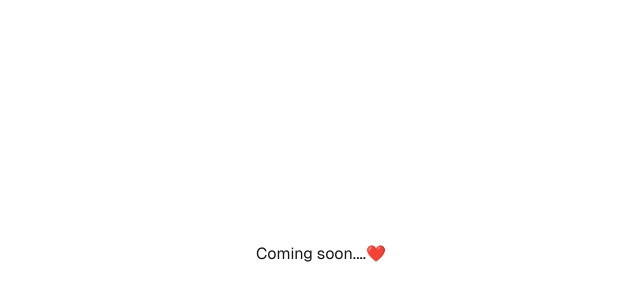
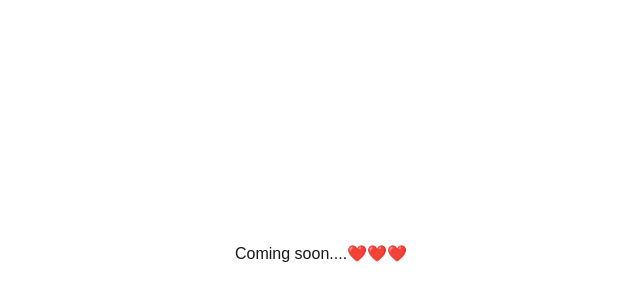
Before and after one commit to RohullahSoroush/rohullah-portfolio, a Next.js app: page / in a window 1280 px wide. Shown: the part 146-446 px from the top of the page, without its empty margins (319-959 px from the left). Built offline with nearby package versions, Linux system fonts and the light colour scheme.

Commit message:
added neccessary folders and cleaned code a bit

```diff
--- /dev/null
+++ b/src/app/404.tsx
@@ -0,0 +1,12 @@
+const Custom404 = () => {
+  return (
+    <div className="flex flex-col items-center justify-center h-screen">
+      <h1 className="text-5xl font-bold">404 - Page Not Found</h1>
+      <p className="mt-4">
+        Sorry, the page you are looking for does not exist.
+      </p>
+    </div>
+  );
+};
+
+export default Custom404;
--- /dev/null
+++ b/src/app/about/page.tsx
@@ -0,0 +1,7 @@
+export default function About() {
+  return (
+    <div>
+      <h1>You are welcome to About Page.</h1>
+    </div>
+  );
+}
--- a/src/app/layout.tsx
+++ b/src/app/layout.tsx
@@ -1,17 +1,5 @@
 import type { Metadata } from "next";
-import localFont from "next/font/local";
 import "./globals.css";
-
-const geistSans = localFont({
-  src: "./fonts/GeistVF.woff",
-  variable: "--font-geist-sans",
-  weight: "100 900",
-});
-const geistMono = localFont({
-  src: "./fonts/GeistMonoVF.woff",
-  variable: "--font-geist-mono",
-  weight: "100 900",
-});
 
 export const metadata: Metadata = {
   title: "Rohullah Mohammadi",
@@ -20,15 +8,13 @@ export const metadata: Metadata = {
 
 export default function RootLayout({
   children,
-}: Readonly<{
+}: {
   children: React.ReactNode;
-}>) {
+}) {
   return (
     <html lang="en">
-      <body
-        className={`${geistSans.variable} ${geistMono.variable} antialiased`}
-      >
-        {children}
+      <body>
+        <main>{children}</main>
       </body>
     </html>
   );
--- a/src/app/page.tsx
+++ b/src/app/page.tsx
@@ -1,7 +1,7 @@
 export default function Home() {
   return (
     <div className="flex items-center justify-center min-h-screen font-[family-name:var(--font-geist-sans)]">
-      <h1>Coming soon....❤️</h1>
+      <h1>Coming soon....❤️❤️❤️</h1>
     </div>
   );
 }
```
Also changed, not shown: src/app/fonts/GeistMonoVF.woff (deleted), src/app/fonts/GeistVF.woff (deleted).
